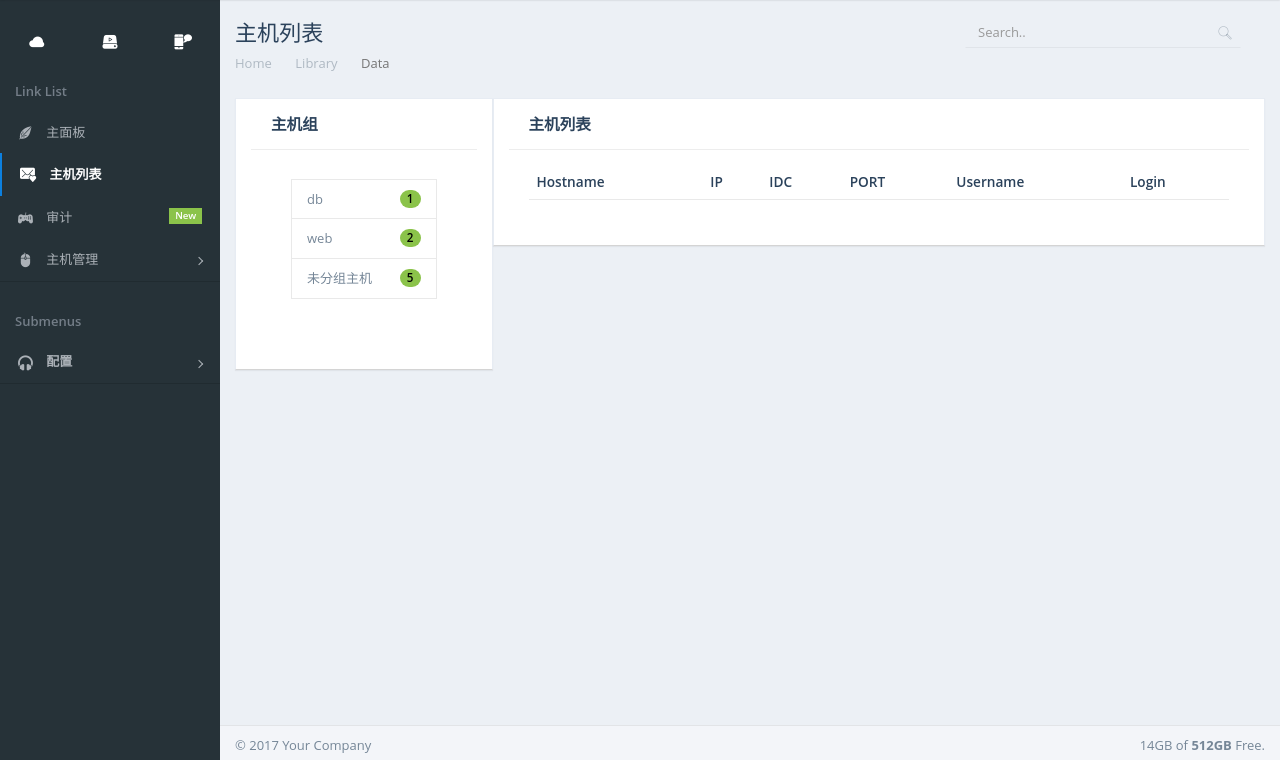
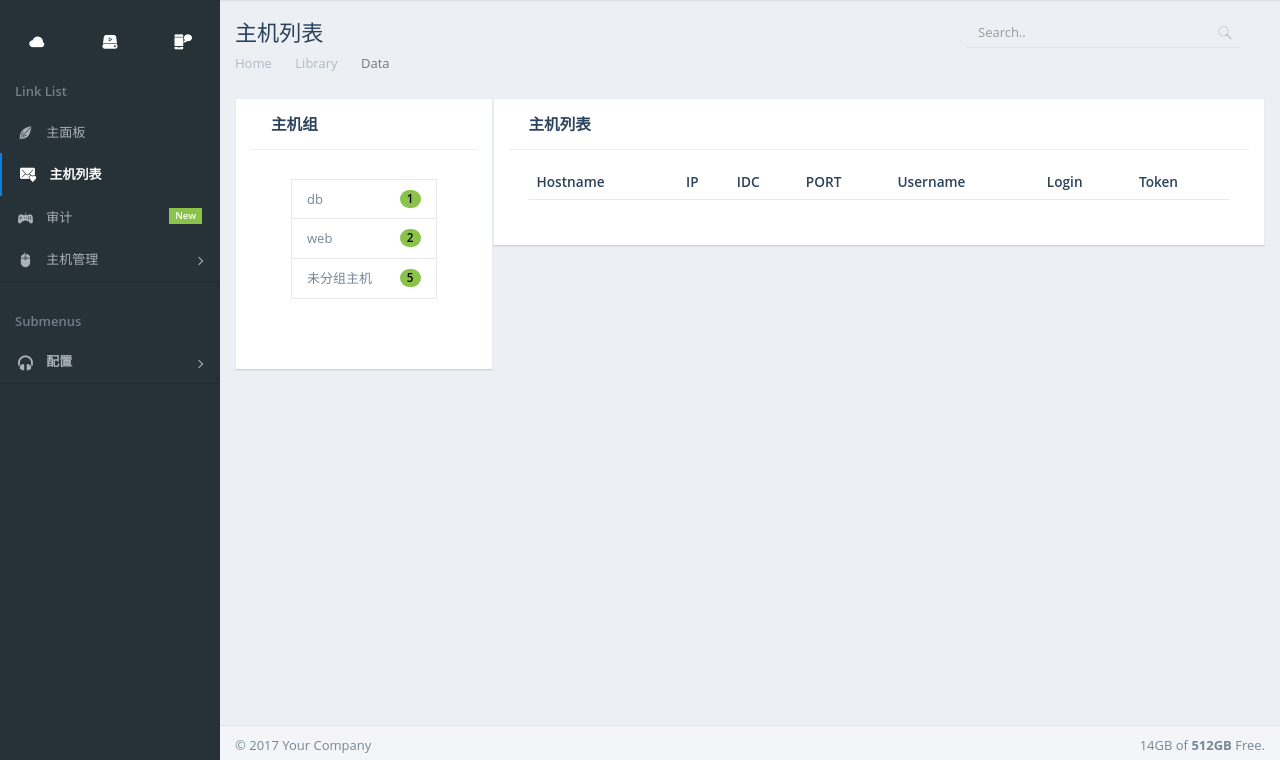
Before and after one commit to fat39/LuffyAudit, a Django app: page /hostlist/ in a window 1280 px wide. Shown: the part 40-800 px from the top of the page. Run offline with Django 3.2, Linux system fonts and the light colour scheme; a user stored in the database is signed in; data comes from the database, SQL or seed files in the repository; lists and menus that the app fills with data are empty; some libraries are stand-ins or nearby versions; some web fonts are replaced.

Commit message:
添加token

```diff
--- a/LuffyAudit/urls.py
+++ b/LuffyAudit/urls.py
@@ -24,4 +24,5 @@ urlpatterns = [
     re_path("^logout/$",views.acc_logout),
     re_path("^hostlist/$",views.hostlist,name='hostlist'),
     re_path("^api/hostlist/$",views.get_host_list,name='get_host_list'),
+    re_path("^api/token/$",views.get_token,name='get_token'),
 ]
--- a/audit/models.py
+++ b/audit/models.py
@@ -55,6 +55,21 @@ class HostUser(models.Model):
         unique_together = ("username", "password")
 
 
+class Token(models.Model):
+    host_user_bind = models.ForeignKey("HostUserBind",on_delete=models.CASCADE)
+    val = models.CharField(max_length=128)
+    account = models.ForeignKey("Account",on_delete=models.CASCADE)
+    expire = models.IntegerField("超时时间(s)",default=300)
+    date = models.DateTimeField(auto_now_add=True)
+
+    def __str__(self):
+        return "%s-%s" % (self.host_user_bind,self.val)
+
+    class Meta:
+        unique_together = (
+            ("host_user_bind","val"),
+        )
+
 class HostUserBind(models.Model):
     """
     绑定主机和用户
--- a/audit/views.py
+++ b/audit/views.py
@@ -51,3 +51,9 @@ def get_host_list(request):
                          'host_user__username')))
 
         return HttpResponse(data)
+
+
+@login_required
+def get_token(request):
+    """ 生成token并返回 """
+    bind_host_id = request.POST.get("bind_host_id")
--- a/templates/hostlist.html
+++ b/templates/hostlist.html
@@ -62,6 +62,7 @@
                                 <th>PORT</th>
                                 <th>Username</th>
                                 <th>Login</th>
+                                <th>Token</th>
                             </tr>
                         </thead>
                         <tbody id="hostlist">
@@ -79,6 +80,12 @@
 
 {% block myscript %}
     <script>
+        function GetToken(self,bind_host_id){
+            $.post("{% url 'get_token' %}",{"bind_host_id":bind_host_id,"csrfmiddlewaretoken":"{{ csrf_token }}"},function(callback){
+                console.log(callback)
+            });
+        };//end post
+
         function GetHostlist(gid,self){
             $.get("{% url 'get_host_list' %}",{"gid":gid},function(callback){
                 var data = JSON.parse(callback);
@@ -100,7 +107,8 @@
                     $(tr).append("<td>"+item.host__idc__name+"</td>")
                     $(tr).append("<td>"+item.host__port+"</td>")
                     $(tr).append("<td>"+item.host_user__username+"</td>")
-                    $(tr).append("<td>"+"Login"+"</td>")
+                    $(tr).append("<td><a class='btn btn-info' onclick=GetToken(this,'"+item.id+"');>Token</a>"+"Login"+"</td>")
+                    $(tr).append("<td></td>")
 
                     $("#hostlist").append(tr)
                 })
```
